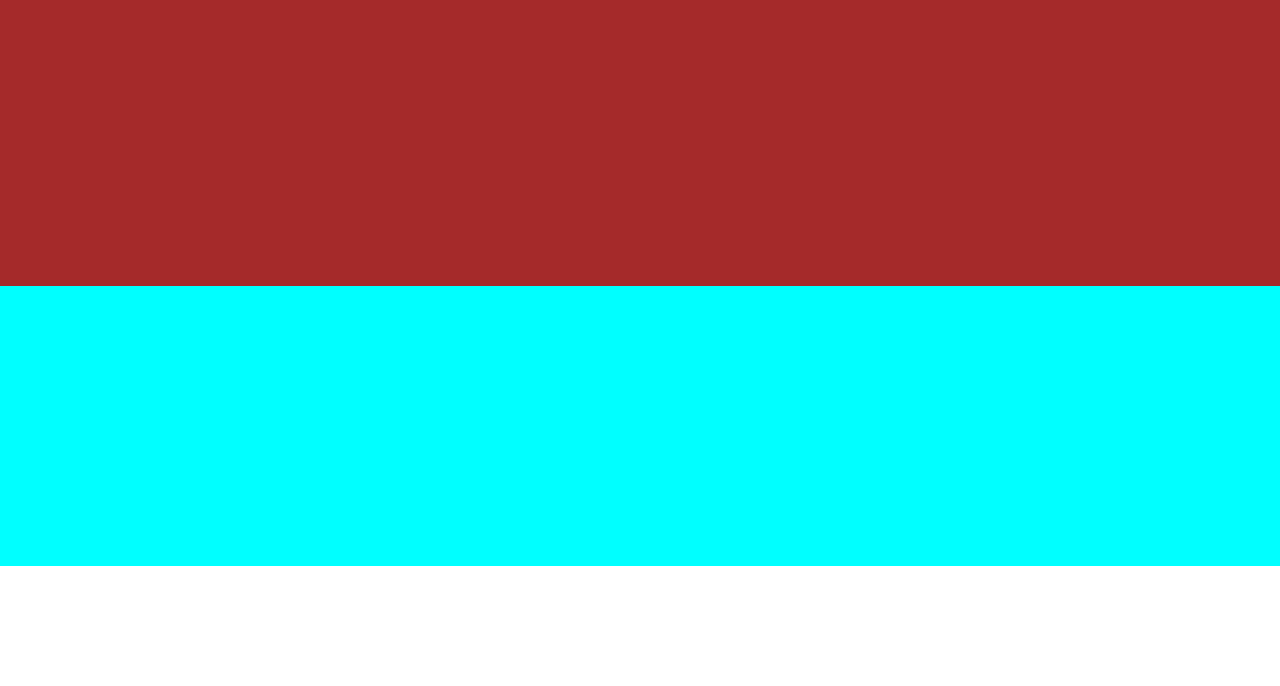
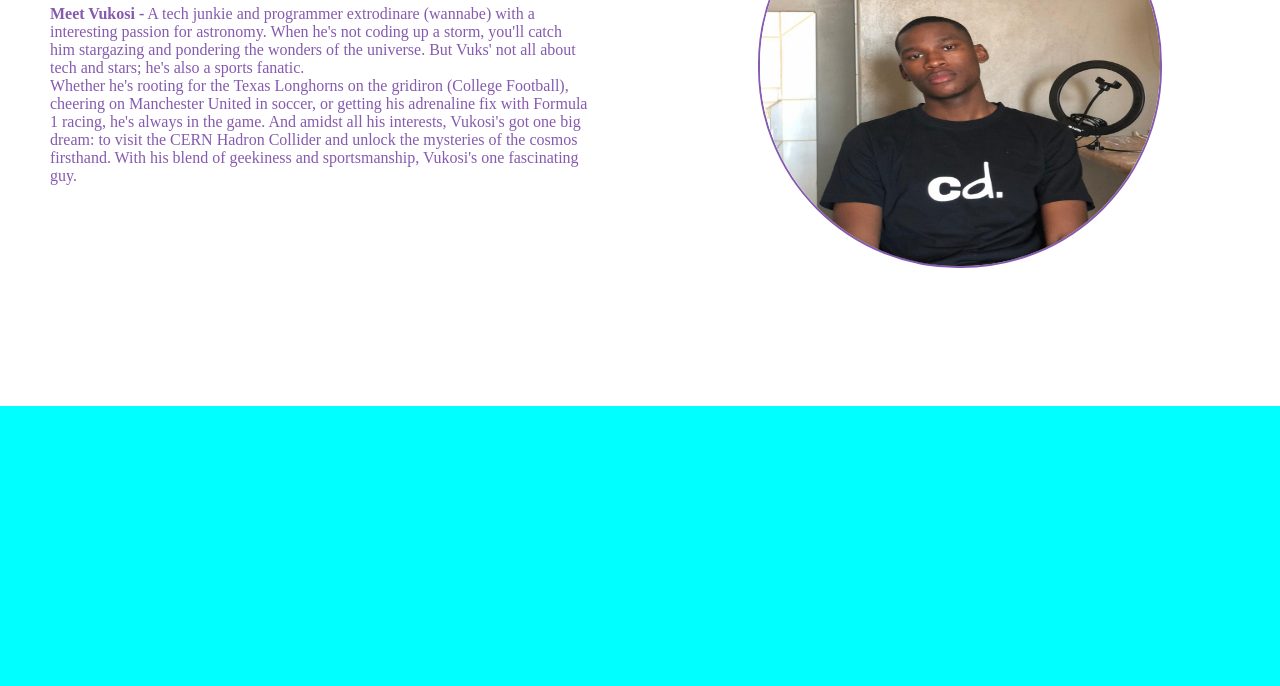
Before and after one commit to Vukosi16/Vukosi_M_CodeTribe_Bootcamp, a plain HTML site: page index.html in a window 1280 px wide. Shown: the part 394-1080 px from the top of the page. Before the commit the page ends 960 px from the top, so only its background shows below. Drawn offline with Linux system fonts and the light colour scheme.

Commit message:
Finished Main Section FInished all the implementation of main section and styles

```diff
--- a/index.html
+++ b/index.html
@@ -7,13 +7,15 @@
     <link rel="stylesheet" href="styles.css">
 </head>
 <body>
+    <div class="pageContainer">
+
         <div class="header">
 
             <div class="imageContainer">
                 <img class="logo" src="./assets/pictures/logo.jpg" alt="Logo of Bunz">
             </div>
 
-        <a class="homeLink" href="index.html" target="_blank">
+            <a class="homeLink" href="index.html">
                 <div>Home</div>
             </a>
 
@@ -28,7 +30,25 @@
         </div>
 
         <div class="main">
+
+            <div class="leftMain">
+
+                <h1 class="heading">Vukosi Mohlabini</h1>
+
+                <p class="description">
+                    <b>Meet Vukosi -</b> A tech junkie and programmer extrodinare (wannabe) with a interesting passion for astronomy. When he's not coding up a storm, you'll catch him stargazing and pondering the wonders of the universe. But Vuks' not all about tech and stars; he's also a sports fanatic.<br>Whether he's rooting for the Texas Longhorns on the gridiron (College Football), cheering on Manchester United in soccer, or getting his adrenaline fix with Formula 1 racing, he's always in the game. And amidst all his interests, Vukosi's got one big dream: to visit the CERN Hadron Collider and unlock the mysteries of the cosmos firsthand. With his blend of geekiness and sportsmanship, Vukosi's one fascinating guy.
+                </p>
+
             </div>
+
+            <div class="rightMain">
+                <img class="portrait" src="./assets/pictures/portrait.jpg" alt="picture of Vukosi">
+            </div>
+
+        </div>
+
         <div class="footer"></div>
+    </div>
+
 </body>
 </html>
--- a/styles.css
+++ b/styles.css
@@ -1,5 +1,10 @@
 body {
     margin: 0;
+}
+
+.pageContainer {
+    display: flex;
+    flex-direction: column;
 }
 
 .header {
@@ -11,7 +16,6 @@
     justify-content: center;
     align-items: center;
     position: relative;
-    position: fixed;
 }
 
 .imageContainer {
@@ -74,10 +78,50 @@
     right: 100px;
 }
 
+.leftMain {
+    display: flex;
+    flex-direction: column;
+    width: 50vw;
+    height: 100%;
+    justify-content: center;
+    color: rgb(134, 90, 175);
+}
+
 .main {
-    background-color: brown;
+    display: flex;
     height: 85vh;
     width: 100vw;
+}
+
+p, h1 {
+    margin: 0;
+    padding: 0;
+}
+
+.heading {
+    margin-bottom: 20px;
+    padding-left: 50px;
+}
+
+.description {
+    padding-left: 50px;
+    padding-right: 50px;
+}
+
+.rightMain {
+    display: flex;
+    flex-direction: column;
+    width: 50vw;
+    height: 100%;
+    justify-content: center;
+    align-items: center;
+}
+
+.portrait {
+    width: 400px;
+    height: 400px;
+    border: 2px solid rgb(134, 90, 175);
+    border-radius: 200px;
 }
 
 .footer {
```
Lines whose indentation alone changed are shown as unchanged.
